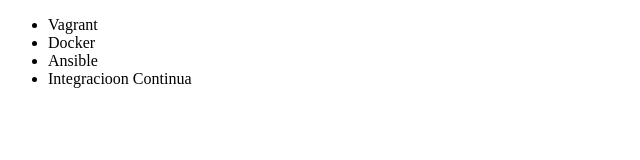
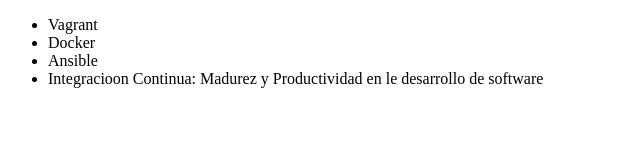
Before and after one commit to cesarrigo/alura-git, a plain HTML site: page index.html in a window 1280 px wide. Shown: the whole page, without its empty margins (0-640 px from the left). Drawn offline with Linux system fonts and the light colour scheme.

Commit message:
Renombrando curso de integracion continua

```diff
--- a/index.html
+++ b/index.html
@@ -9,7 +9,7 @@
             <li>Vagrant</li>
             <li>Docker</li>
             <li>Ansible</li>
-            <li>Integracioon Continua</li>
+            <li>Integracioon Continua: Madurez y Productividad en le desarrollo de software</li>
         </ul>
     </body>
 </html>
```
